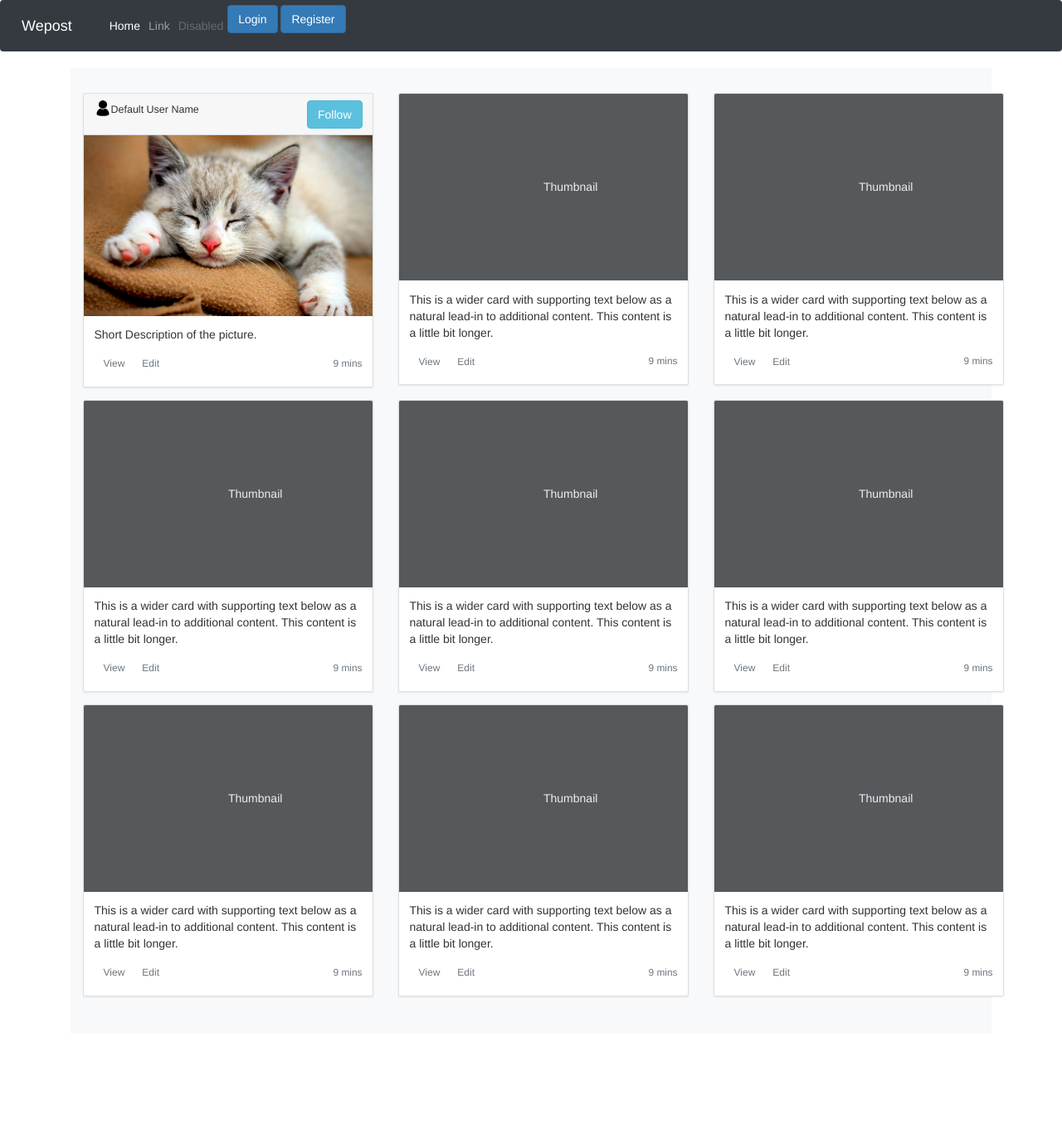
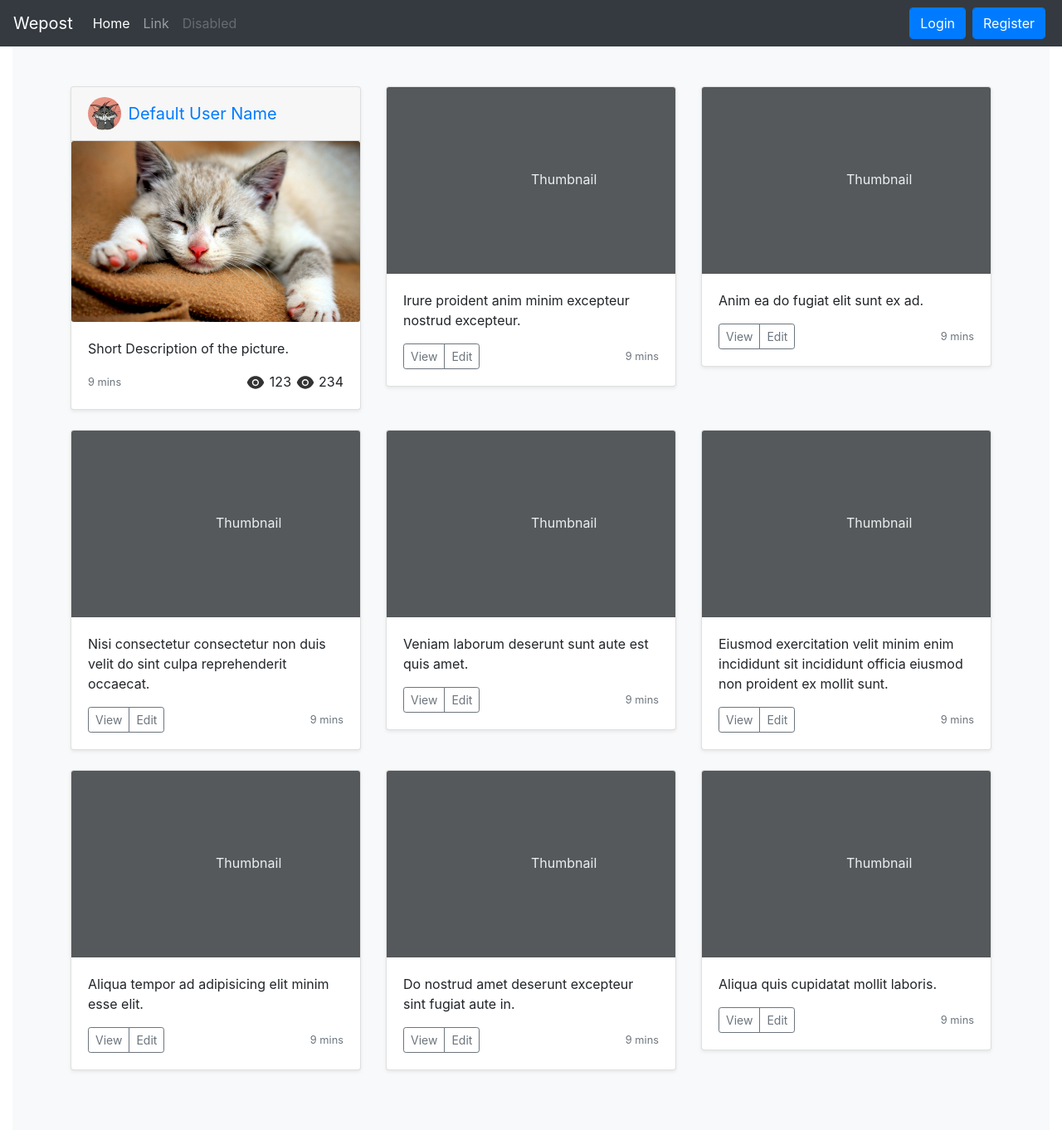
Before and after one commit to Hannidiot/wepost, a Django app: page /wepost/explore/ in a window 1280 px wide. Shown: the whole page at 83% size. Before the commit the page ends 1203 px from the top, so only its background shows below. Run offline with Django 3.2, Linux system fonts and the light colour scheme; some libraries are stand-ins or nearby versions.

Commit message:
complete main page ui

```diff
--- a/static/css/base.css
+++ /dev/null
@@ -1,8 +0,0 @@
-.img-avatar {
-    width: 2rem;
-    height: 2rem;
-}
-
-.text-uname {
-    font-size: 1.25rem;
-}
--- /dev/null
+++ b/static/css/main_page.css
@@ -0,0 +1,29 @@
+.card-columns {
+    @include media-breakpoint-only(sm) {
+        column-count: 2;
+    }
+    @include media-breakpoint-only(md) {
+        column-count: 3;
+    }
+    @include media-breakpoint-only(lg) {
+        column-count: 4;
+    }
+    @include media-breakpoint-only(xl) {
+        column-count: 5;
+    }
+}
+
+.img-avatar {
+    width: 2.5rem;
+    height: 2.5rem;
+    border-radius: 50%;
+}
+
+.img-icon {
+    width: 1.5rem;
+    height: 1.5rem;
+}
+
+.text-uname {
+    font-size: 1.25rem;
+}
--- /dev/null
+++ b/static/js/main_page.js
@@ -0,0 +1,20 @@
+function load_albums() {
+    $.ajax({
+        url: "{% url 'vali' %}",
+        type = "POST",
+        data = {
+
+        },
+        // on success
+        success: function (response) {
+            // update html
+            $('#album').html(response)
+
+        },
+        // on error
+        error: function (response) {
+            // alert the error if any error occured
+            console.log(response.responseJSON.errors)
+        }
+    });
+}
--- a/templates/base.html
+++ b/templates/base.html
@@ -13,23 +13,22 @@
 
   <!-- Bootstrap core CSS -->
   <link href="{% static 'css/bootstrap.min.css' %}" rel="stylesheet" integrity="sha384-GJzZqFGwb1QTTN6wy59ffF1BuGJpLSa9DkKMp0DgiMDm4iYMj70gZWKYbI706tWS" crossorigin="anonymous">
-  <link href="{% static '/bootstrap-3.3.7-dist/css/bootstrap.css' %}" rel="stylesheet">
+  {% comment %} <link href="{% static '/bootstrap-3.3.7-dist/css/bootstrap.css' %}" rel="stylesheet"> {% endcomment %}
 
-  {% comment %} todo: remove this css from here, place them in their page {% endcomment %}
   {% block scope_css_block %}
+
   {% endblock scope_css_block %}
   <link href="{% static '/css/login.css' %}" rel="stylesheet">
   <link href="{% static '/css/email.css' %}" rel="stylesheet">
   <link href="{% static '/css/signup.css' %}" rel="stylesheet">
   <link href="{% static '/css/profile.css' %}" rel="stylesheet">
-  <link rel="stylesheet" href="{% static 'css/base.css' %}" />
 </head>
 <body>
   {% block nav_block %}
     {% navbar %}
   {% endblock nav_block %}
 
-  <main role="main" class="container">
+  <main class="container-fluid">
     {% block body_block %}Place body content here!{% endblock body_block %}
   </main>
 
@@ -40,8 +39,8 @@
   <script src="{% static 'js/bootstrap.bundle.min.js' %}" integrity="sha384-zDnhMsjVZfS3hiP7oCBRmfjkQC4fzxVxFhBx8Hkz2aZX8gEvA/jsP3eXRCvzTofP" crossorigin="anonymous"></script>
   <script src="{% static 'js/feather.min.js' %}"></script>
   <script src="{% static 'js/dashboard.js' %}"></script>
-  <script src="{% static '/jquery-3.6.0/jquery-3.6.0.js' %}"></script>
-  <script src="{% static '/bootstrap-3.3.7-dist/js/bootstrap.js' %}"></script>
+  {% comment %} <script src="{% static '/jquery-3.6.0/jquery-3.6.0.js' %}"></script> {% endcomment %}
+  {% comment %} <script src="{% static '/bootstrap-3.3.7-dist/js/bootstrap.js' %}"></script> {% endcomment %}
   {% block scope_script_block %}
   {% endblock scope_script_block %}
 </body>
--- a/templates/components/album_body.html
+++ b/templates/components/album_body.html
@@ -1,24 +1,45 @@
+{% load static %}
+
 <div class="album py-5 bg-light">
   <div class="container">
 
     {% comment %} todo: replace here with for loop {% endcomment %}
-    <div class="row">
+    <div class="row" id="album">
       <div class="col-md-4">
         <div class="card mb-4 shadow-sm">
           <div class="card-header">
-            <div class="media">
-              <img src="/media/svg/avatar.svg" class="img-avatar" alt="default avatar" />
+            <a class="media" href="#">
               <div class="media-body">
-                <span class="text-uname">Default User Name</span>
-                <button class="btn btn-info float-right">Follow</button>
+                <img src="/media/liang/liang1.jpg" class="img-avatar" alt="default avatar" />
+                <span class="p-1 text-uname align-middle">Default User Name</span>
+              </div>
+            </a>
+          </div>
+
+          <a href="#">
+            <img src="/media/cat.jpg" class="card-img" alt="tmp picture" />
+          </a>
+
+          <div class="card-body">
+            <p class="card-text">Short Description of the picture.</p>
+            <div class="d-flex justify-content-between align-items-center">
+              <small class="text-muted">9 mins</small>
+              <div>
+                <img src="{% static 'images/svg/eye-fill.svg' %}" class="img-icon" alt="views:"/>
+                123
+                <img src="{% static 'images/svg/eye-fill.svg' %}" class="img-icon" alt="views:"/>
+                234
               </div>
             </div>
           </div>
-
-          <img src="/media/cat.jpg" alt="tmp picture" />
+        </div>
+      </div>
+      <div class="col-md-4">
+        <div class="card mb-4 shadow-sm">
+          <svg class="bd-placeholder-img card-img-top" width="100%" height="225" xmlns="http://www.w3.org/2000/svg" role="img" aria-label="Placeholder: Thumbnail" preserveAspectRatio="xMidYMid slice" focusable="false"><title>Placeholder</title><rect width="100%" height="100%" fill="#55595c"></rect><text x="50%" y="50%" fill="#eceeef" dy=".3em">Thumbnail</text></svg>
 
           <div class="card-body">
-            <p class="card-text">Short Description of the picture.</p>
+            <p class="card-text">Irure proident anim minim excepteur nostrud excepteur.</p>
             <div class="d-flex justify-content-between align-items-center">
               <div class="btn-group">
                 <button type="button" class="btn btn-sm btn-outline-secondary">View</button>
@@ -34,23 +55,7 @@
           <svg class="bd-placeholder-img card-img-top" width="100%" height="225" xmlns="http://www.w3.org/2000/svg" role="img" aria-label="Placeholder: Thumbnail" preserveAspectRatio="xMidYMid slice" focusable="false"><title>Placeholder</title><rect width="100%" height="100%" fill="#55595c"></rect><text x="50%" y="50%" fill="#eceeef" dy=".3em">Thumbnail</text></svg>
 
           <div class="card-body">
-            <p class="card-text">This is a wider card with supporting text below as a natural lead-in to additional content. This content is a little bit longer.</p>
-            <div class="d-flex justify-content-between align-items-center">
-              <div class="btn-group">
-                <button type="button" class="btn btn-sm btn-outline-secondary">View</button>
-                <button type="button" class="btn btn-sm btn-outline-secondary">Edit</button>
-              </div>
-              <small class="text-muted">9 mins</small>
-            </div>
-          </div>
-        </div>
-      </div>
-      <div class="col-md-4">
-        <div class="card mb-4 shadow-sm">
-          <svg class="bd-placeholder-img card-img-top" width="100%" height="225" xmlns="http://www.w3.org/2000/svg" role="img" aria-label="Placeholder: Thumbnail" preserveAspectRatio="xMidYMid slice" focusable="false"><title>Placeholder</title><rect width="100%" height="100%" fill="#55595c"></rect><text x="50%" y="50%" fill="#eceeef" dy=".3em">Thumbnail</text></svg>
-
-          <div class="card-body">
-            <p class="card-text">This is a wider card with supporting text below as a natural lead-in to additional content. This content is a little bit longer.</p>
+            <p class="card-text">Anim ea do fugiat elit sunt ex ad.</p>
             <div class="d-flex justify-content-between align-items-center">
               <div class="btn-group">
                 <button type="button" class="btn btn-sm btn-outline-secondary">View</button>
@@ -67,7 +72,7 @@
           <svg class="bd-placeholder-img card-img-top" width="100%" height="225" xmlns="http://www.w3.org/2000/svg" role="img" aria-label="Placeholder: Thumbnail" preserveAspectRatio="xMidYMid slice" focusable="false"><title>Placeholder</title><rect width="100%" height="100%" fill="#55595c"></rect><text x="50%" y="50%" fill="#eceeef" dy=".3em">Thumbnail</text></svg>
 
           <div class="card-body">
-            <p class="card-text">This is a wider card with supporting text below as a natural lead-in to additional content. This content is a little bit longer.</p>
+            <p class="card-text">Nisi consectetur consectetur non duis velit do sint culpa reprehenderit occaecat.</p>
             <div class="d-flex justify-content-between align-items-center">
               <div class="btn-group">
                 <button type="button" class="btn btn-sm btn-outline-secondary">View</button>
@@ -83,7 +88,7 @@
           <svg class="bd-placeholder-img card-img-top" width="100%" height="225" xmlns="http://www.w3.org/2000/svg" role="img" aria-label="Placeholder: Thumbnail" preserveAspectRatio="xMidYMid slice" focusable="false"><title>Placeholder</title><rect width="100%" height="100%" fill="#55595c"></rect><text x="50%" y="50%" fill="#eceeef" dy=".3em">Thumbnail</text></svg>
 
           <div class="card-body">
-            <p class="card-text">This is a wider card with supporting text below as a natural lead-in to additional content. This content is a little bit longer.</p>
+            <p class="card-text">Veniam laborum deserunt sunt aute est quis amet.</p>
             <div class="d-flex justify-content-between align-items-center">
               <div class="btn-group">
                 <button type="button" class="btn btn-sm btn-outline-secondary">View</button>
@@ -99,7 +104,7 @@
           <svg class="bd-placeholder-img card-img-top" width="100%" height="225" xmlns="http://www.w3.org/2000/svg" role="img" aria-label="Placeholder: Thumbnail" preserveAspectRatio="xMidYMid slice" focusable="false"><title>Placeholder</title><rect width="100%" height="100%" fill="#55595c"></rect><text x="50%" y="50%" fill="#eceeef" dy=".3em">Thumbnail</text></svg>
 
           <div class="card-body">
-            <p class="card-text">This is a wider card with supporting text below as a natural lead-in to additional content. This content is a little bit longer.</p>
+            <p class="card-text">Eiusmod exercitation velit minim enim incididunt sit incididunt officia eiusmod non proident ex mollit sunt.</p>
             <div class="d-flex justify-content-between align-items-center">
               <div class="btn-group">
                 <button type="button" class="btn btn-sm btn-outline-secondary">View</button>
@@ -116,7 +121,7 @@
           <svg class="bd-placeholder-img card-img-top" width="100%" height="225" xmlns="http://www.w3.org/2000/svg" role="img" aria-label="Placeholder: Thumbnail" preserveAspectRatio="xMidYMid slice" focusable="false"><title>Placeholder</title><rect width="100%" height="100%" fill="#55595c"></rect><text x="50%" y="50%" fill="#eceeef" dy=".3em">Thumbnail</text></svg>
 
           <div class="card-body">
-            <p class="card-text">This is a wider card with supporting text below as a natural lead-in to additional content. This content is a little bit longer.</p>
+            <p class="card-text">Aliqua tempor ad adipisicing elit minim esse elit.</p>
             <div class="d-flex justify-content-between align-items-center">
               <div class="btn-group">
                 <button type="button" class="btn btn-sm btn-outline-secondary">View</button>
@@ -132,7 +137,7 @@
           <svg class="bd-placeholder-img card-img-top" width="100%" height="225" xmlns="http://www.w3.org/2000/svg" role="img" aria-label="Placeholder: Thumbnail" preserveAspectRatio="xMidYMid slice" focusable="false"><title>Placeholder</title><rect width="100%" height="100%" fill="#55595c"></rect><text x="50%" y="50%" fill="#eceeef" dy=".3em">Thumbnail</text></svg>
 
           <div class="card-body">
-            <p class="card-text">This is a wider card with supporting text below as a natural lead-in to additional content. This content is a little bit longer.</p>
+            <p class="card-text">Do nostrud amet deserunt excepteur sint fugiat aute in.</p>
             <div class="d-flex justify-content-between align-items-center">
               <div class="btn-group">
                 <button type="button" class="btn btn-sm btn-outline-secondary">View</button>
@@ -148,7 +153,7 @@
           <svg class="bd-placeholder-img card-img-top" width="100%" height="225" xmlns="http://www.w3.org/2000/svg" role="img" aria-label="Placeholder: Thumbnail" preserveAspectRatio="xMidYMid slice" focusable="false"><title>Placeholder</title><rect width="100%" height="100%" fill="#55595c"></rect><text x="50%" y="50%" fill="#eceeef" dy=".3em">Thumbnail</text></svg>
 
           <div class="card-body">
-            <p class="card-text">This is a wider card with supporting text below as a natural lead-in to additional content. This content is a little bit longer.</p>
+            <p class="card-text">Aliqua quis cupidatat mollit laboris.</p>
             <div class="d-flex justify-content-between align-items-center">
               <div class="btn-group">
                 <button type="button" class="btn btn-sm btn-outline-secondary">View</button>
--- a/templates/components/navbar.html
+++ b/templates/components/navbar.html
@@ -1,10 +1,10 @@
-<nav class="navbar navbar-expand-md navbar-dark fixed-top bg-dark">
-  <a class="navbar-brand" href="#">Wepost</a>
+<nav class="navbar navbar-expand-md navbar-dark bg-dark">
+  <a class="navbar-brand" href="/">Wepost</a>
   <button class="navbar-toggler" type="button" data-toggle="collapse" data-target="#navbarCollapse" aria-controls="navbarCollapse" aria-expanded="false" aria-label="Toggle navigation">
     <span class="navbar-toggler-icon"></span>
   </button>
   <div class="collapse navbar-collapse" id="navbarCollapse">
-    <ul class="navbar-nav mr-auto">
+    <ul class="navbar-nav mr-auto mt-2 mt-lg-0">
       <li class="nav-item active">
         <a class="nav-link" href="#">Home <span class="sr-only">(current)</span></a>
       </li>
@@ -15,10 +15,15 @@
         <a class="nav-link disabled">Disabled</a>
       </li>
     </ul>
-    <div class="mt-2 mt-md-0 ">
-      {% comment %} todo: add user login verification logic {% endcomment %}
-      <button class="btn btn-primary my-2 my-sm-0">Login</button>
-      <button class="btn btn-primary my-2 my-sm-0">Register</button>
-    </div>
+
+    <form class="form-inline my-2 my-md-0">
+      {% if user.is_authenticated %}
+        <button class="form-control btn btn-primary m-1 my-sm-0">Login</button>
+        <button class="form-control btn btn-primary m-1 my-sm-0">Register</button>
+      {% else %}
+        <button class="form-control btn btn-primary m-1 my-sm-0">Login</button>
+        <button class="form-control btn btn-primary m-1 my-sm-0">Register</button>
+      {% endif %}
+    </form>
   </div>
 </nav>
--- a/templates/wepost_main/explore.html
+++ b/templates/wepost_main/explore.html
@@ -1,5 +1,10 @@
 {% extends 'base.html' %}
+{% load static %}
 {% load album_pages %}
+
+{% block scope_css_block %}
+  <link rel="stylesheet" href="{% static 'css/main_page.css' %}" />
+{% endblock scope_css_block %}
 
 {% block title_block %}
   Explore
@@ -8,3 +13,12 @@
 {% block body_block %}
   {% get_explore_albums %}
 {% endblock body_block %}
+
+{% block scope_script_block %}
+  <script src="{% static 'js/main_page.js' %}"></script>
+  <script>
+    $(document).ready(function () {
+
+    })
+  </script>
+{% endblock scope_script_block %}
--- a/wepost/settings.py
+++ b/wepost/settings.py
@@ -166,5 +166,4 @@ STATICFILES_DIRS = [
 ]
 
 MEDIA_ROOT = MEDIA_DIR
-
 MEDIA_URL = '/media/'
```
Also changed, not shown: templates/components/album_card.html (deleted, +0 -14 lines), templates/components/album_card_list.html (added, +27 -0 lines), static/css/main_page_album_card.css (deleted), 2 other files.
